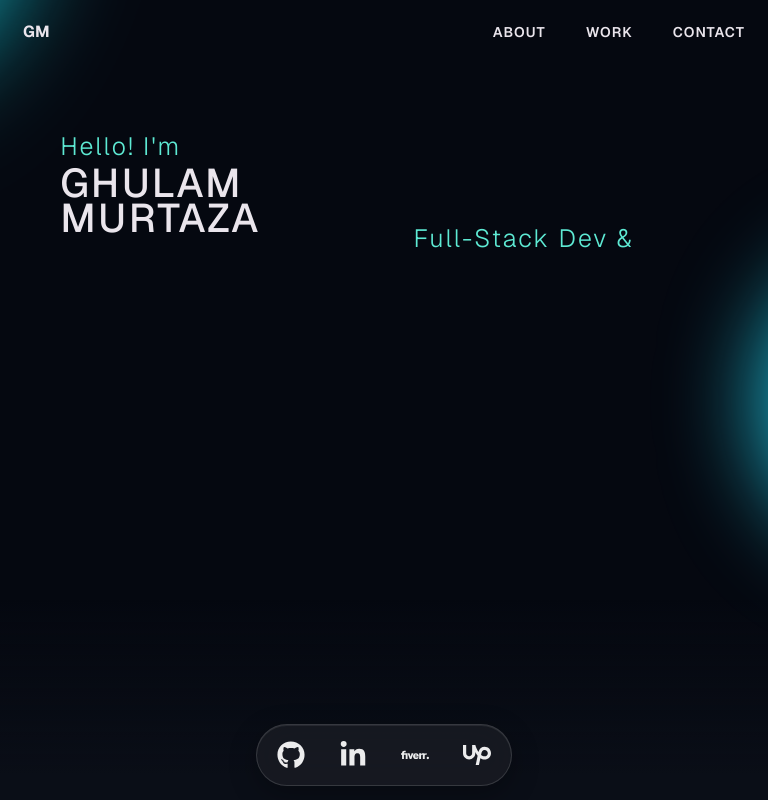
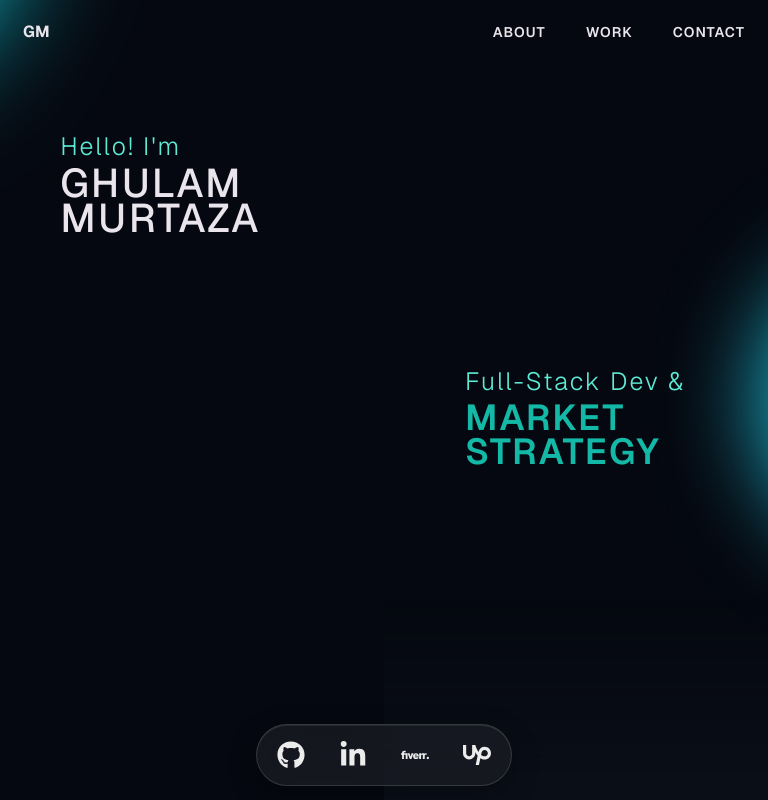
Before and after one commit to murtzaharri21-cyber/My-Portfolio, a React (Vite) app: page / in a window 768 px wide. Shown: the top 800 px of the page. Built offline with nearby package versions, Linux system fonts and the light colour scheme; no server answers.

Commit message:
Fix tablet hero overlap and responsiveness

```diff
--- a/src/components/styles/Landing.css
+++ b/src/components/styles/Landing.css
@@ -554,7 +554,7 @@ h2.landing-info-h2 {
   }
 
   .landing-info-h2::after,
-  .landing-info > h2:last-child {
+  .landing-info > h2:last-child .landing-h2-info-1 {
     display: none;
   }
 }
@@ -656,6 +656,28 @@ h2.landing-info-h2 {
   }
 }
 
+@media screen and (min-width: 768px) and (max-width: 1024px) {
+  .character-model {
+    height: min(72svh, 680px);
+    width: 68%;
+    left: 100%;
+  }
+
+  .landing-info {
+    top: 52%;
+    bottom: auto;
+    right: 5%;
+    width: 34%;
+    transform: translateY(-50%);
+  }
+
+  .landing-info h2.landing-info-h2 {
+    width: 100%;
+    font-size: clamp(2.1rem, 4.7vw, 3.3rem);
+    line-height: 0.95;
+  }
+}
+
 @media screen and (min-width: 1025px) {
   .character-model {
     height: min(100svh, 1080px);
```
